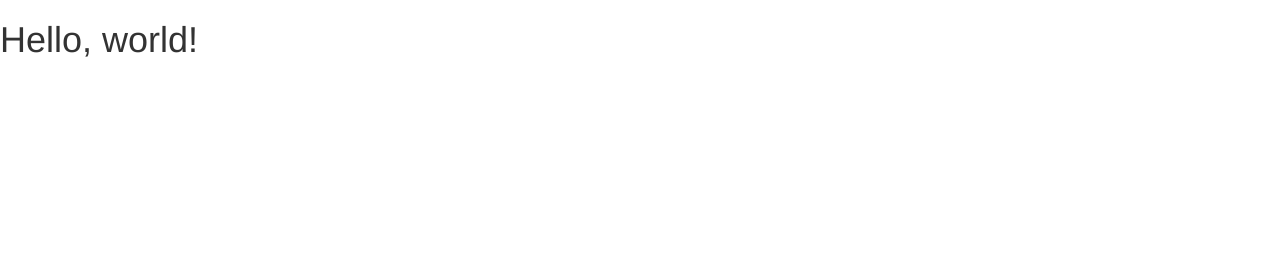
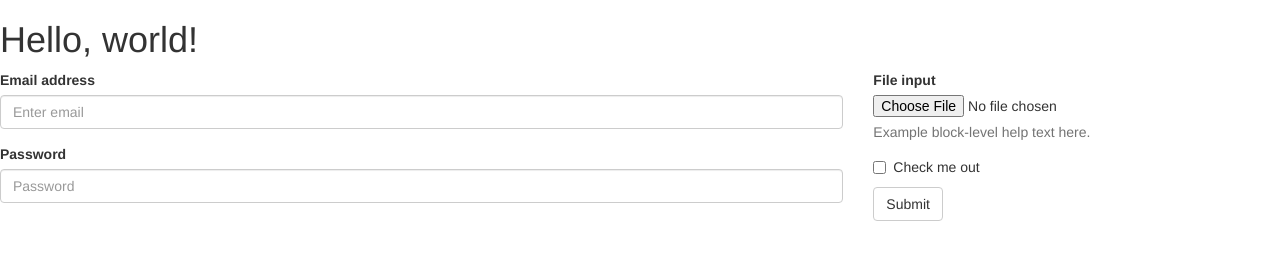
Before and after one commit to justinelam/first, a plain HTML site: page index.html in a window 1280 px wide. Drawn offline with nearby package versions, Linux system fonts and the light colour scheme.

Commit message:
adding form and columns

```diff
--- a/index.html
+++ b/index.html
@@ -7,7 +7,7 @@
     <title>Bootstrap 101 Template</title>
 
     <!-- Bootstrap -->
-    <link href="/bootstrap/css/bootstrap.min.css" rel="stylesheet">
+    <link href="bootstrap/css/bootstrap.min.css" rel="stylesheet">
 
     <!-- HTML5 Shim and Respond.js IE8 support of HTML5 elements and media queries -->
     <!-- WARNING: Respond.js doesn't work if you view the page via file:// -->
@@ -18,10 +18,39 @@
   </head>
   <body>
     <h1>Hello, world!</h1>
+<div class="row">
+  <div class="col-md-8">
+    <form role="form">
+  <div class="form-group">
+    <label for="exampleInputEmail1">Email address</label>
+    <input type="email" class="form-control" id="exampleInputEmail1" placeholder="Enter email">
+  </div>
 
-    <!-- jQuery (necessary for Bootstrap's JavaScript plugins) -->
+  <div class="form-group">
+    <label for="exampleInputPassword1">Password</label>
+    <input type="password" class="form-control" id="exampleInputPassword1" placeholder="Password">
+  </div>
+</div>
+
+  <div class="col-md-4">
+  <div class="form-group">
+    <label for="exampleInputFile">File input</label>
+    <input type="file" id="exampleInputFile">
+    <p class="help-block">Example block-level help text here.</p>
+  </div>
+  <div class="checkbox">
+    <label>
+      <input type="checkbox"> Check me out
+    </label>
+  </div>
+  <button type="submit" class="btn btn-default">Submit</button>
+</form>
+</div>
+</div>
+
+<!-- jQuery (necessary for Bootstrap's JavaScript plugins) -->
     <script src="https://ajax.googleapis.com/ajax/libs/jquery/1.11.0/jquery.min.js"></script>
     <!-- Include all compiled plugins (below), or include individual files as needed -->
-    <script src="js/bootstrap.min.js"></script>
+    <script src="bootstrap/js/bootstrap.min.js"></script>
   </body>
 </html>
```
